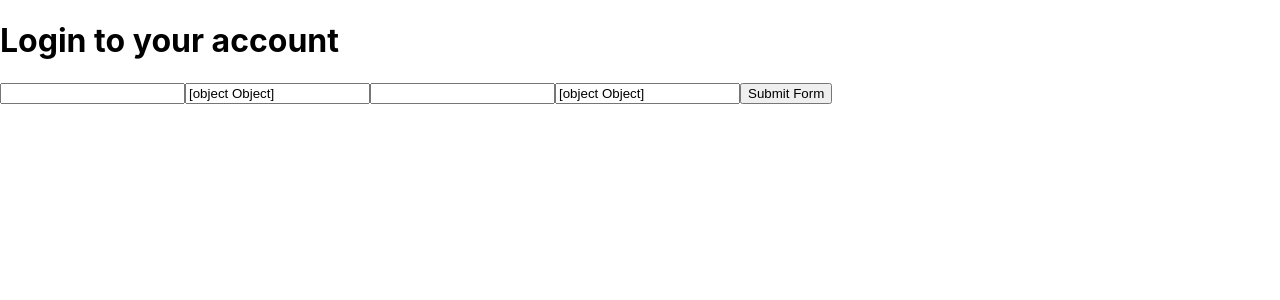
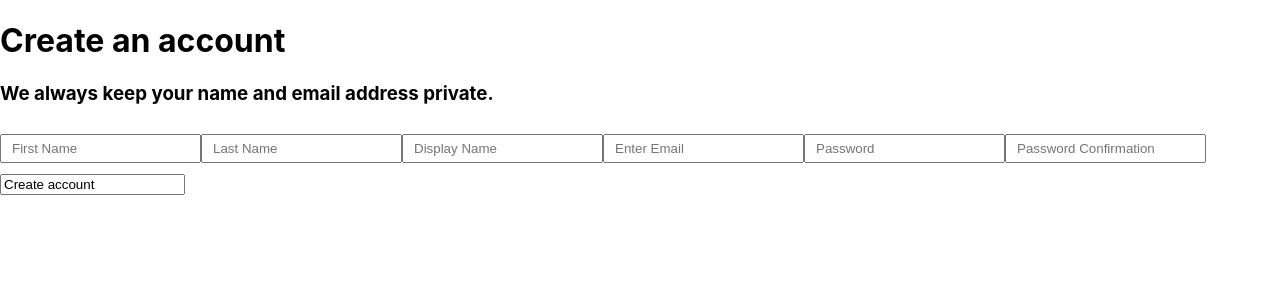
Before and after one commit to Ugin-gt/react-authentication-form, a React (Create React App) app: page / in a window 1280 px wide. Shown: the top 300 px of the page. Built offline with nearby package versions, Linux system fonts and the light colour scheme.

Commit message:
Add SingUp form & component

```diff
--- a/package.json
+++ b/package.json
@@ -11,6 +11,7 @@
     "formik": "^2.2.6",
     "node-sass": "^5.0.0",
     "react": "^17.0.1",
+    "react-cx": "^0.1.12",
     "react-dom": "^17.0.1",
     "react-router-dom": "^5.2.0",
     "react-scripts": "4.0.3",
--- a/src/App.js
+++ b/src/App.js
@@ -1,18 +1,18 @@
-import React, { Component } from 'react'
-import { BrowserRouter, Switch, Route} from 'react-router-dom'
+import React, { Component } from 'react';
+import { BrowserRouter, Switch, Route } from 'react-router-dom';
 import SingIn from './pages/SingIn';
+import SingUp from './pages/SingUp';
 class App extends Component {
   render () {
     return (
       <BrowserRouter>
         <Switch>
-          <Route exact path='/' component={SingIn} />
-          {/* <Route path='/sing-up' component={} /> */}
+          {/* <Route exact path='/' component={SingIn} /> */}
+          <Route path='/' component={SingUp} />
         </Switch>
       </BrowserRouter>
-    )
+    );
   }
 }
 
-
-export default App
+export default App;
--- a/src/components/Input/index.jsx
+++ b/src/components/Input/index.jsx
@@ -14,8 +14,10 @@ const Input = props => {
 
   return (
     <>
-      <input {...field} type='text' classNames={classNames} {...rest} />
-      <label classNames={styles.container}>
+      <label classnames={styles.container}>
+
+        <input {...field} type='text' className={classNames} {...rest} />
+
         <ErrorMessage component='div' name={field.name} />
       </label>
     </>
--- a/src/components/SingInForm/index.jsx
+++ b/src/components/SingInForm/index.jsx
@@ -1,8 +1,8 @@
 import React from 'react';
 import { Formik, Form, Field } from 'formik';
 import PropTypes from 'prop-types';
+import { SIGN_IN_SCHEMA } from '../../utils/validationSchemas';
 import Input from '../Input';
-import { SING_IN_SCHEMA } from '../../utils';
 
 const SingInForm = props => {
   const initialValues = {
@@ -14,26 +14,26 @@ const SingInForm = props => {
     <Formik
       initialValues={initialValues}
       onSubmit={props.onSubmit}
-      validationSchema={SING_IN_SCHEMA}
+      validationSchema={SIGN_IN_SCHEMA}
     >
       {formProps => {
         return (
           <Form>
-            <Field name='email' />
-            {fieldProps => <Input {...fieldProps} placeholder='Enter Email' />}
-            <Field />
+            <Field name='email'>
+            {fieldProps => <Input {...fieldProps} placeholder='Email address' />}
+            </Field >
 
-            <Field name='password' />
+            <Field name='password'>
             {fieldProps => (
               <Input
                 {...fieldProps}
                 type='password'
-                placeholder='Enter Password'
+                placeholder='Password'
               />
             )}
-            <Field />
+            </Field>
 
-            <Field type='submit' value='Submit Form' />
+            <Field type='submit' value='LOGIN' />
           </Form>
         );
       }}
--- /dev/null
+++ b/src/components/SingUpForm/index.jsx
@@ -0,0 +1,70 @@
+import React from 'react';
+import { Formik, Form, Field } from 'formik';
+import PropTypes from 'prop-types';
+import { SIGN_IN_SCHEMA, NAME_SCHEMA} from '../../utils/validationSchemas';
+import Input from '../Input';
+
+const SingUpForm = props => {
+  const initialValues = {
+    email: '',
+    password: '',
+  };
+
+  return (
+    <Formik
+      initialValues={initialValues}
+      onSubmit={props.onSubmit}
+      validationSchemaName={NAME_SCHEMA}
+      validationSchema={SIGN_IN_SCHEMA}
+    >
+      {formProps => {
+        return (
+          <Form>
+            <Field name='firstName'>
+            {fieldProps => <Input {...fieldProps} placeholder='First Name' />}
+            </Field >
+
+            <Field name='lastName'>
+            {fieldProps => <Input {...fieldProps} placeholder='Last Name' />}
+            </Field >
+
+            <Field name='displayName'>
+            {fieldProps => <Input {...fieldProps} placeholder='Display Name' />}
+            </Field >
+
+            <Field name='email'>
+            {fieldProps => <Input {...fieldProps} placeholder='Enter Email' />}
+            </Field >
+
+            <Field name='password'>
+            {fieldProps => (
+              <Input
+                {...fieldProps}
+                type='password'
+                placeholder='Password'
+              />
+            )}
+            </Field>
+            <Field name='passwordConfirmation'>
+            {fieldProps => (
+              <Input
+                {...fieldProps}
+                type='password'
+                placeholder='Password Confirmation'
+              />
+            )}
+            </Field>
+
+            <Field type='createAcc' value='Create account' />
+          </Form>
+        );
+      }}
+    </Formik>
+  );
+};
+
+SingUpForm.propTypes = {
+  onSubmit: PropTypes.func.isRequired,
+};
+
+export default SingUpForm;
--- /dev/null
+++ b/src/pages/SingUp/Index.jsx
@@ -0,0 +1,17 @@
+import React from 'react';
+import SingUpForm from '../../components/SingUpForm';
+import {} from 'formik'
+
+const SingUp = props => {
+  const onSubmit = values => console.log(values);
+  return (
+    <div>
+      {/* <Header /> */}
+      <h1> Create an account </h1>
+      <h3> We always keep your name and email address private. </h3>
+      <SingUpForm  onSubmit={onSubmit}/>
+    </div>
+  );
+};
+
+export default SingUp;
```
Also changed, not shown: src/components/SingUpForm/SinUpForm.module.scss (added), src/pages/SingUp/SingUp.module.scss (added), 2 other files (tests, documents, lock files or other folders).
